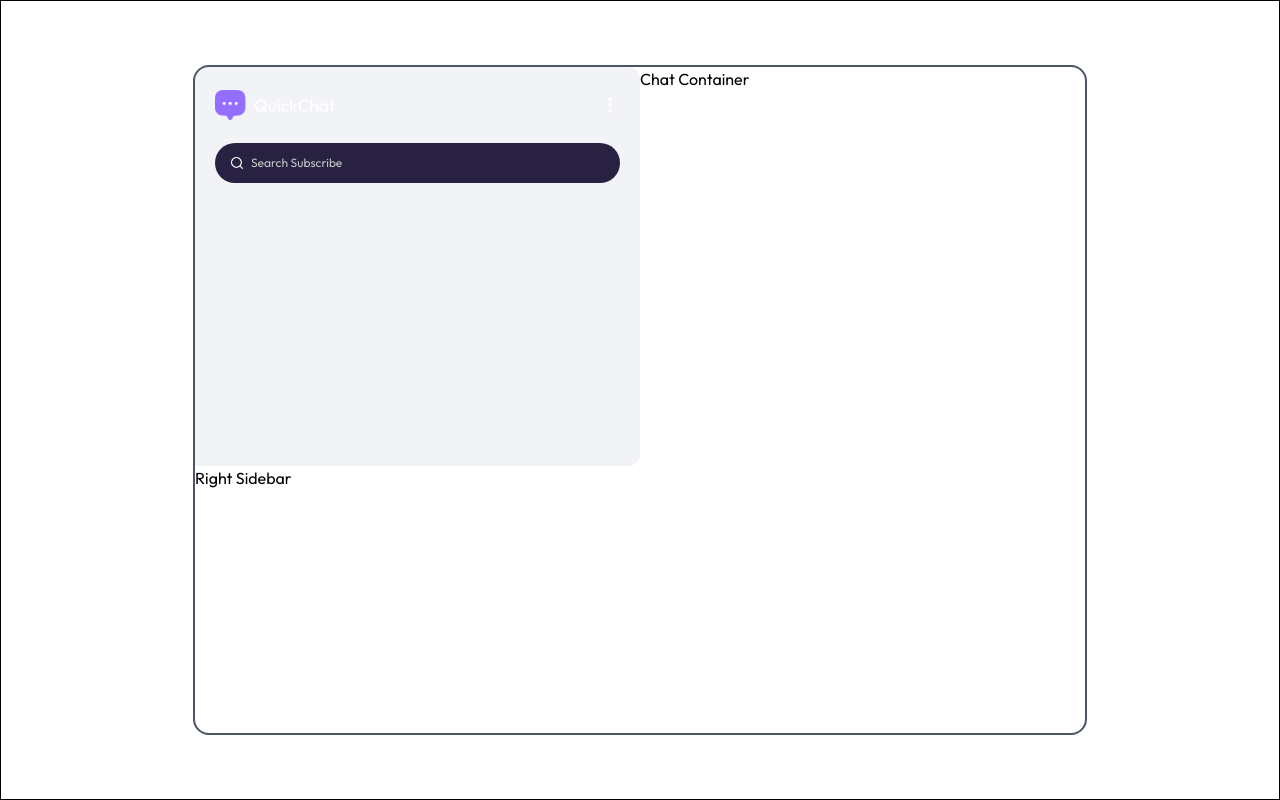
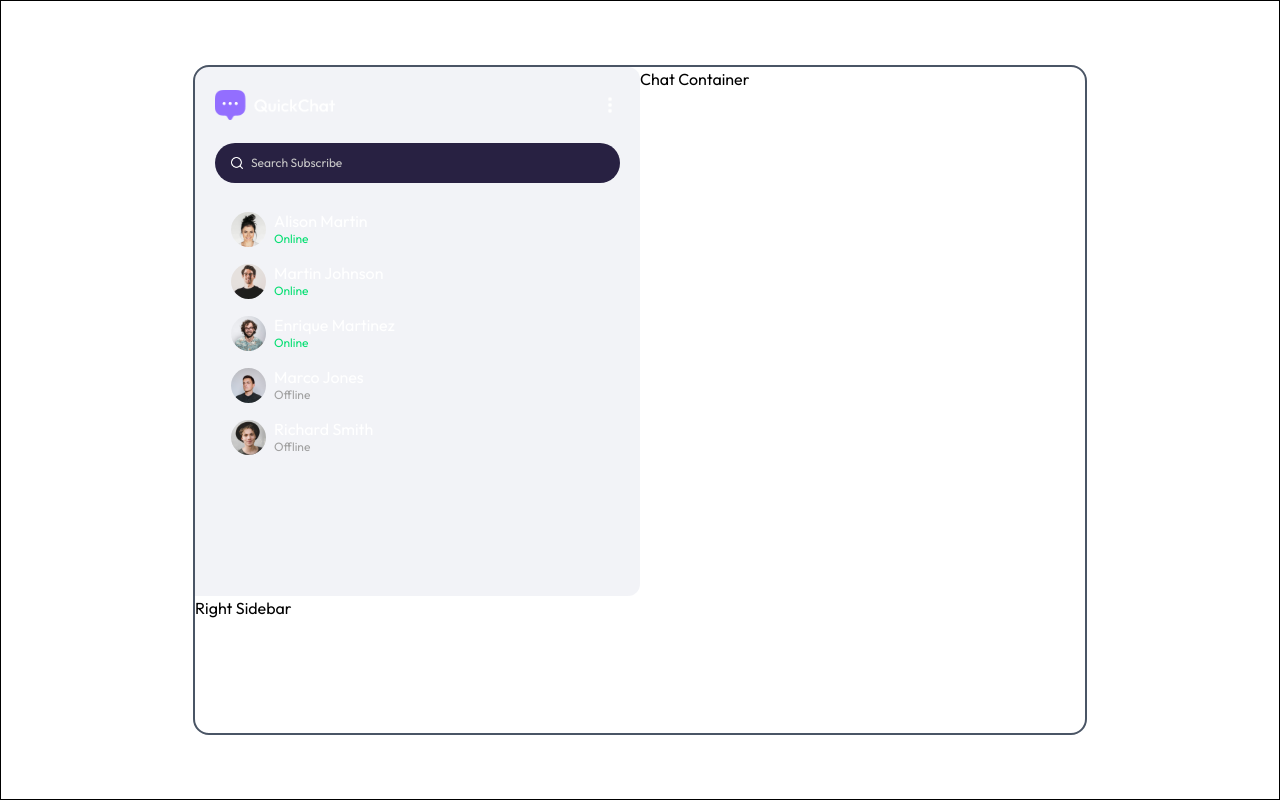
Before and after one commit to kavyangaHA/chat-app, a React (Vite) app in the folder client/: page / in a window 1280 px wide. Built offline with nearby package versions, Linux system fonts and the light colour scheme.

Commit message:
add users to the slidebar view

```diff
--- a/client/src/components/Sidebar.jsx
+++ b/client/src/components/Sidebar.jsx
@@ -1,58 +1,57 @@
 import React from "react";
-import assets from "../assets/assets";
+import assets, { userDummyData } from "../assets/assets"; // <-- import userDummyData
 import { useNavigate } from "react-router-dom";
 
 const Sidebar = ({ selectedUser, setSelectedUser }) => {
-
   const navigate = useNavigate();
 
   return (
-    <div
-      className={`bg-[#8185B2]/10 h-full p-5 rounded-r-xl overflow-y-scroll
-      text-white ${selectedUser ? "max-md:hidden" : ""}`}
-    >
+    <div className={`bg-[#8185B2]/10 h-full p-5 rounded-r-xl overflow-y-scroll text-white ${selectedUser ? "max-md:hidden" : ""}`}>
+      {/* Top section with logo and menu */}
       <div className="pb-5">
         <div className="flex justify-between items-center">
-
           <img src={assets.logo} alt="logo" className="max-w-40" />
-
           <div className="relative py-2 group">
-            <img
-              src={assets.menu_icon}
-              alt="Menu"
-              className="max-h-5 cursor-pointer"
-            />
-
-            <div
-              className="absolute top-full right-0 z-20 w-32 p-5 rounded-md
-              bg-[#282142] border border-gray-600 text-gray-100 hidden
-              group-hover:block"
-            >
-              <p
-                onClick={() => navigate("/profile")}
-                className="cursor-pointer text-sm"
-              >
-                Edit Profile
-              </p>
-
+            <img src={assets.menu_icon} alt="Menu" className="max-h-5 cursor-pointer" />
+            <div className="absolute top-full right-0 z-20 w-32 p-5 rounded-md bg-[#282142] border border-gray-600 text-gray-100 hidden group-hover:block">
+              <p onClick={() => navigate("/profile")} className="cursor-pointer text-sm">Edit Profile</p>
               <hr className="my-2 border-t border-gray-500" />
-
-              <p className="cursor-pointer text-sm">
-                Logout
-              </p>
-
+              <p className="cursor-pointer text-sm">Logout</p>
             </div>
           </div>
         </div>
-        <div> <div className='bg-[#282142] rounded-full flex items-center gap-2 py-3 px-4 mt-5'>
+
+        {/* Search box */}
+        <div className='bg-[#282142] rounded-full flex items-center gap-2 py-3 px-4 mt-5'>
           <img src={assets.search_icon} alt="Search" className='w-3' />
           <input
             type="text"
             className='bg-transparent border-none outline-none text-white text-xs placeholder-[#c8c8c8] flex-1'
             placeholder='Search Subscribe'
           />
-</div></div>
+        </div>
+      </div>
 
+      {/* User list */}
+      <div className='flex flex-col'>
+        {userDummyData.map((user, index) => (
+          <div
+            key={user._id}
+            onClick={() => setSelectedUser(user)}
+            className={`relative flex items-center gap-2 p-2 pl-4 rounded cursor-pointer max-sm:text-sm
+              ${selectedUser?._id === user._id ? 'bg-[#282142]/50' : ''}`}
+          >
+            <img src={user?.profilePic || assets.avatar_icon} alt={user.fullName} className='w-[35px] aspect-[1/1] rounded-full' />
+            <div className='flex flex-col leading-5'>
+              <p>{user.fullName}</p>
+              {index < 3 ? (
+                <span className='text-green-400 text-xs'>Online</span>
+              ) : (
+                <span className='text-neutral-400 text-xs'>Offline</span>
+              )}
+            </div>
+          </div>
+        ))}
       </div>
     </div>
   );
```
Lines whose indentation alone changed are shown as unchanged.
